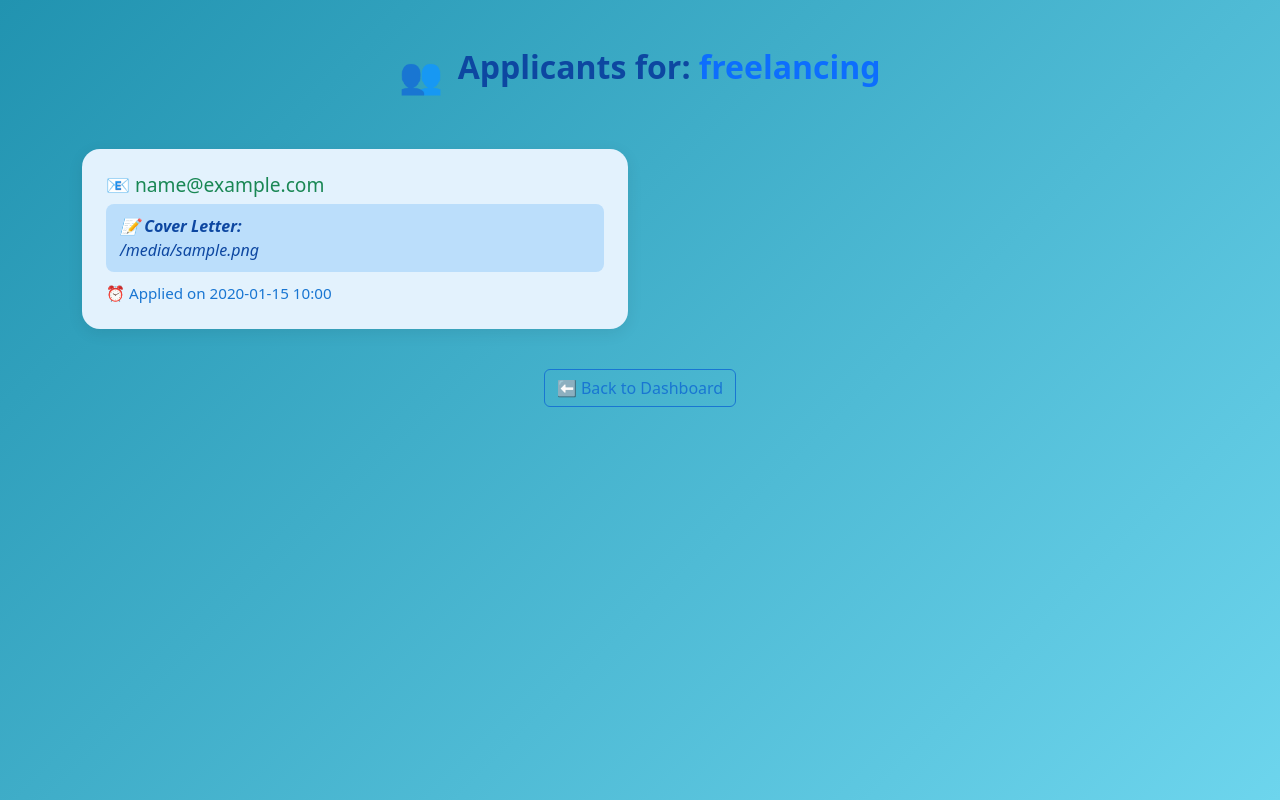
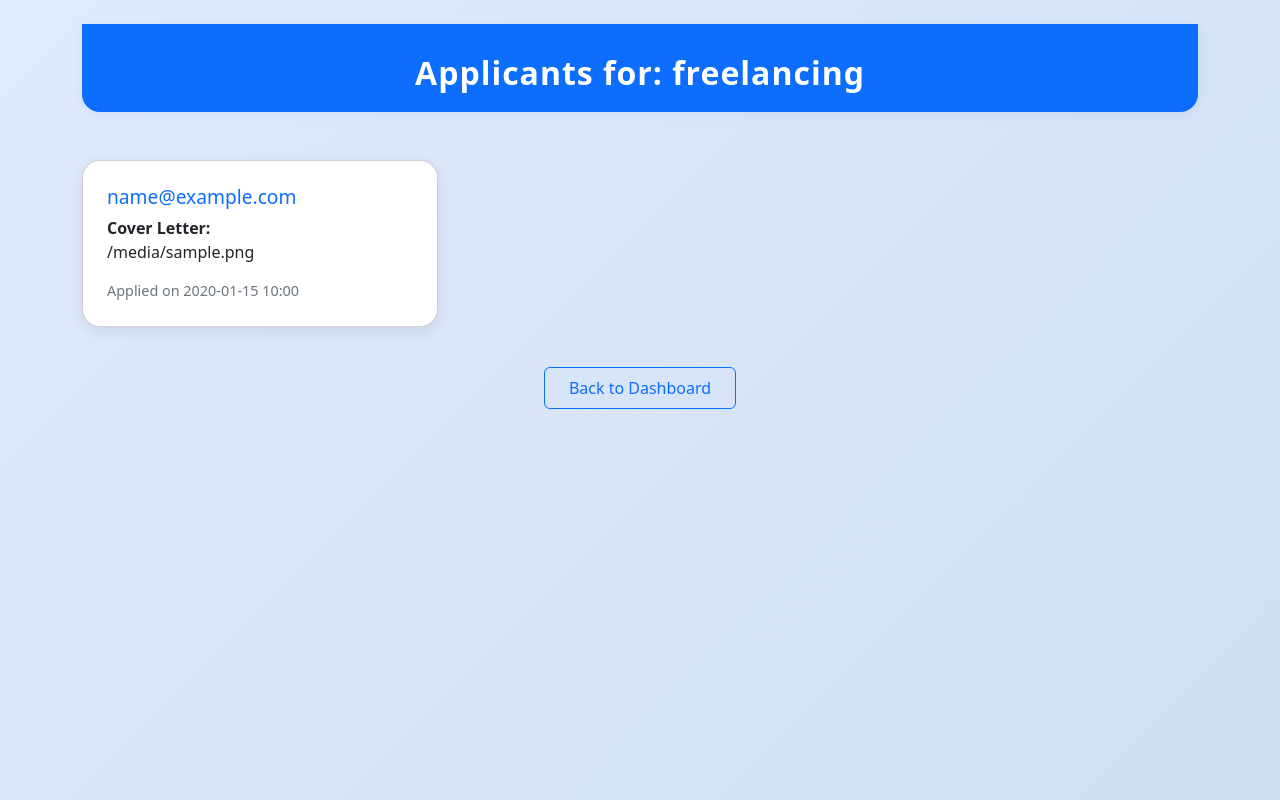
Before and after one commit to 1234manucho/freelancing-Web, a Flask app: template templates/view_applicants.html in a window 1280 px wide. Run offline with Flask 3, Linux system fonts and the light colour scheme; tables that the repository leaves empty hold one stand-in row (values such as "Sample post"); the template is opened without the code that fills it: values that come from a table or form of the project are taken from there, most other values are stand-ins (such as "Sample title", 1, 10 or a date in 2020).

Commit message:
Updated code

```diff
--- a/app.py
+++ b/app.py
@@ -97,7 +97,7 @@ def post_job():
             'budget': int(request.form['budget']),
             'deadline': request.form['deadline'],
         }
-        #return redirect(url_for('pay_job_fee'))
+        return redirect(url_for('pay_job_fee'))
     return render_template('post_job.html')
 
 @app.route('/pay_job_fee', methods=['GET'])
--- a/templates/view_applicants.html
+++ b/templates/view_applicants.html
@@ -6,104 +6,84 @@
   <link href="https://cdn.jsdelivr.net/npm/bootstrap@5.3.0/dist/css/bootstrap.min.css" rel="stylesheet">
   <style>
     body {
-      background: linear-gradient(135deg, #2193b0 0%, #6dd5ed 100%);
+      background: linear-gradient(135deg, #e0eafc 0%, #cfdef3 100%);
       min-height: 100vh;
     }
     .applicant-card {
       border-radius: 18px;
       box-shadow: 0 4px 16px rgba(0,0,0,0.08);
-      background: #e3f2fd;
+      background: #fff;
       transition: transform 0.15s;
-      border: none;
     }
     .applicant-card:hover {
-      transform: translateY(-4px) scale(1.02);
-      box-shadow: 0 8px 24px rgba(33,147,176,0.18);
+      transform: translateY(-5px) scale(1.02);
+      box-shadow: 0 8px 24px rgba(0,0,0,0.12);
     }
     .card-title {
       font-size: 1.2rem;
-      display: flex;
-      align-items: center;
-      gap: 8px;
-      color: #1565c0;
+      color: #0d6efd;
+      margin-bottom: 0.5rem;
     }
-    .cover-letter {
-      background: #bbdefb;
-      border-radius: 8px;
-      padding: 10px 14px;
-      margin-bottom: 10px;
-      font-style: italic;
-      color: #0d47a1;
+    .card-text {
+      font-size: 1rem;
+      margin-bottom: 1rem;
     }
     .applied-date {
-      font-size: 0.95rem;
-      color: #1976d2;
-      display: flex;
-      align-items: center;
-      gap: 5px;
+      font-size: 0.9rem;
+      color: #6c757d;
     }
     .back-btn {
       margin-top: 40px;
     }
-    .header-emoji {
-      font-size: 2.2rem;
-      vertical-align: middle;
-      margin-right: 10px;
+    .header-bar {
+      background: #0d6efd;
+      color: #fff;
+      border-radius: 0 0 18px 18px;
+      padding: 30px 0 20px 0;
+      margin-bottom: 40px;
+      box-shadow: 0 2px 12px rgba(13,110,253,0.08);
     }
-    .fw-bold.d-inline {
-      color: #0d47a1 !important;
+    .header-bar h2 {
+      margin: 0;
+      font-weight: 700;
+      letter-spacing: 1px;
     }
-    .alert-info {
-      background: #e3f2fd;
-      color: #1565c0;
-      border-color: #90caf9;
-    }
-    .btn-outline-secondary {
-      border-color: #1976d2;
-      color: #1976d2;
-    }
-    .btn-outline-secondary:hover {
-      background: #1976d2;
-      color: #fff;
+    @media (max-width: 767px) {
+      .applicant-card {
+        padding: 1.2rem;
+      }
+      .header-bar {
+        padding: 20px 0 12px 0;
+      }
     }
   </style>
 </head>
 <body>
-  <div class="container py-5">
-    <div class="text-center mb-5">
-      <span class="header-emoji">👥</span>
-      <h2 class="fw-bold d-inline">Applicants for: <span class="text-primary">{{ job.title }}</span></h2>
+  <div class="container py-4">
+    <div class="header-bar text-center mb-5">
+      <h2>Applicants for: <span class="fw-bold">{{ job.title }}</span></h2>
     </div>
 
     {% if freelancers %}
       <div class="row g-4">
         {% for entry in freelancers %}
-          <div class="col-md-6">
-            <div class="card applicant-card p-4">
-              <h5 class="card-title text-success">
-                📧 {{ entry.freelancer.email }}
-              </h5>
-              <div class="cover-letter">
-                <strong>📝 Cover Letter:</strong><br>{{ entry.application.cover_letter }}
-              </div>
-              <div class="applied-date">
-                ⏰ Applied on {{ entry.application.applied_at.strftime('%Y-%m-%d %H:%M') }}
-              </div>
+          <div class="col-md-6 col-lg-4">
+            <div class="card applicant-card p-4 h-100">
+              <h5 class="card-title">{{ entry.freelancer.email }}</h5>
+              <p class="card-text"><strong>Cover Letter:</strong><br>{{ entry.application.cover_letter }}</p>
+              <div class="applied-date">Applied on {{ entry.application.applied_at.strftime('%Y-%m-%d %H:%M') }}</div>
             </div>
           </div>
         {% endfor %}
       </div>
     {% else %}
       <div class="alert alert-info text-center">
-        <span style="font-size:1.5rem;">😔</span><br>
         No applicants have applied for this job yet.
       </div>
     {% endif %}
 
     <div class="text-center back-btn">
-      <a href="{{ url_for('dashboard') }}" class="btn btn-outline-secondary">
-        ⬅️ Back to Dashboard
-      </a>
+      <a href="{{ url_for('dashboard') }}" class="btn btn-outline-primary px-4 py-2">Back to Dashboard</a>
     </div>
   </div>
 </body>
```
Also changed, not shown: templates/employer_dashboard.html (+9 -78 lines), ID.jpg (deleted), gi.jpg (deleted), instance/freelance_platform.db, paypal.jpg (deleted).
